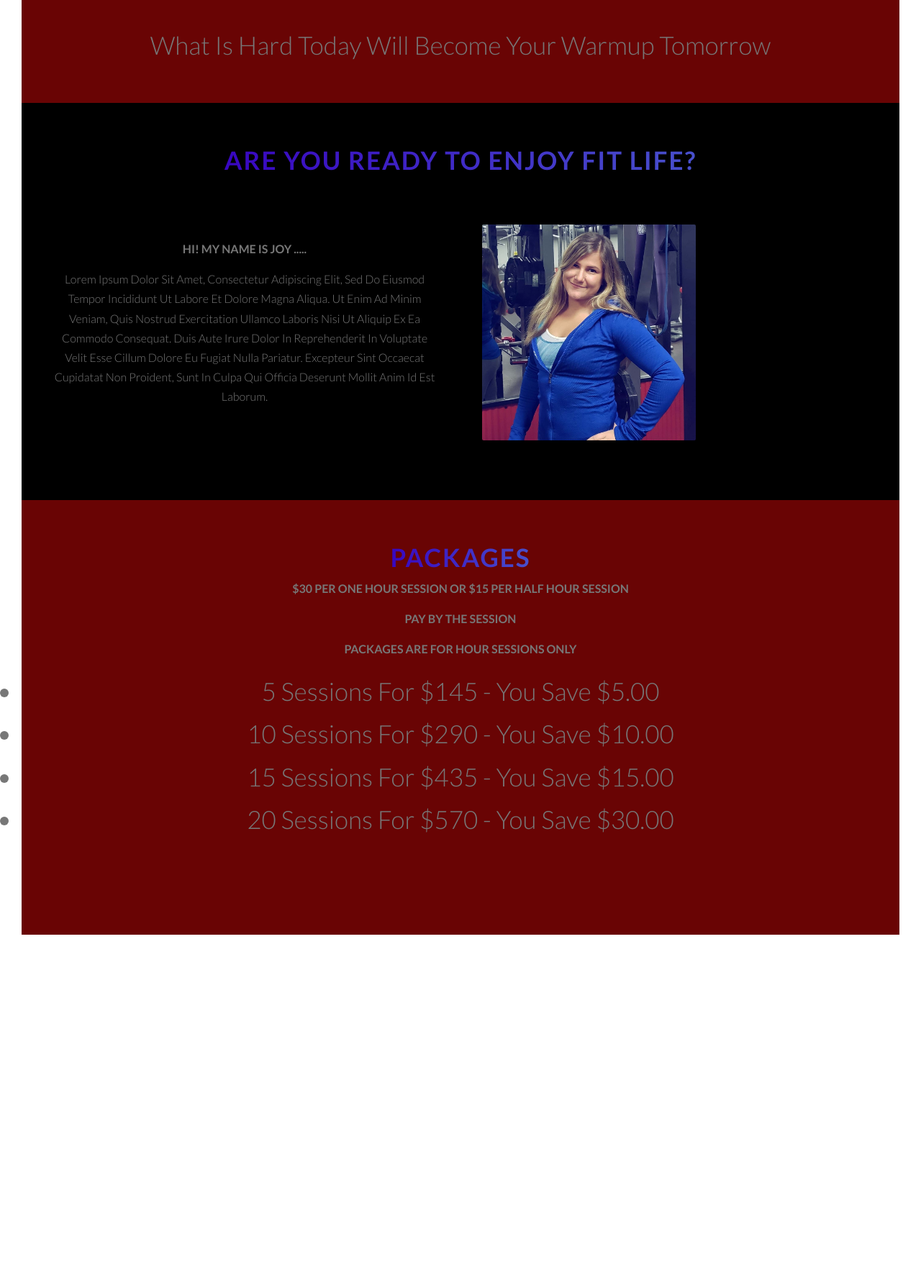
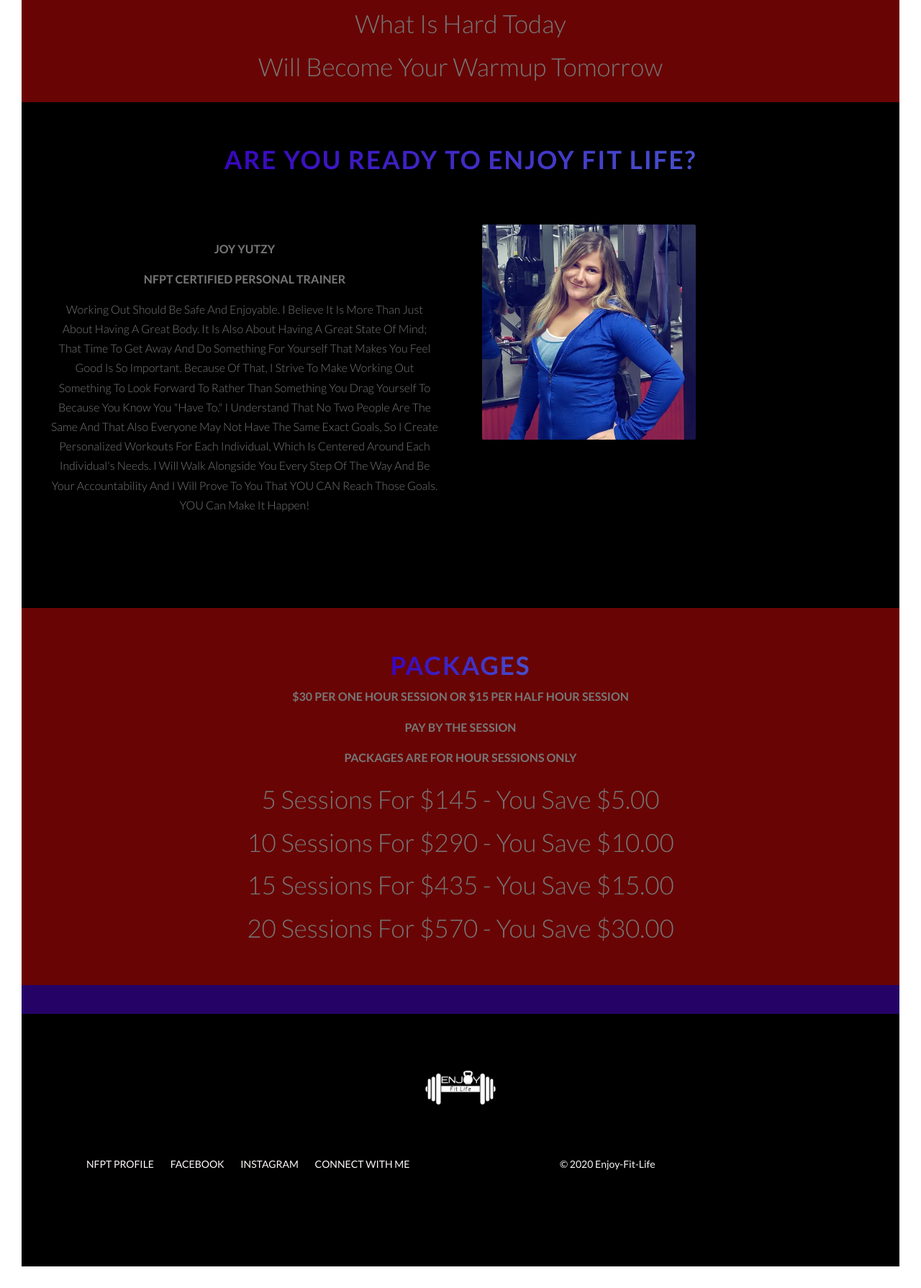
Before and after one commit to judyhouser80/enjoying_fit_life, a website: page index.html in a window 1280 px wide. Shown: the part 727-2517 px from the top of the page at 72% size. Before the commit the page ends 2056 px from the top, so only its background shows below. Drawn offline with Linux system fonts and the light colour scheme.

Commit message:
added content and footer and links

```diff
--- a/index.html
+++ b/index.html
@@ -18,7 +18,7 @@
 
     <header class="header">
         <div class="header__logo-box">
-            <img src="img/SmallLogo.png" alt="Logo" class="header__logo">
+            <img src="img/white_logo (s).png" alt="Logo" class="header__logo">
         </div>
         <div class="joy-video">
             <video class="joy-video_content" autoplay muted loop>
@@ -38,7 +38,8 @@
     </header>
 
     <div class="section-inspire">
-        <p>What is hard today will become your warmup tomorrow</p>
+        <p>What is hard today</p>
+        <p>will become your warmup tomorrow</p>
     </div>
 
     <main>
@@ -52,21 +53,24 @@
 
             <div class="row">
                 <div class="col-1-of-2">
-                    <h3 class="heading-tertiary u-margin-bottom-small">Hi! My name is Joy .....</h3>
+                    <h3 class="heading-tertiary u-margin-bottom-small">Joy Yutzy</h3>
+                    <h3 class="heading-tertiary u-margin-bottom-small">NFPT Certified Personal Trainer</h3>
                     <p class="paragraph">
-                        Lorem ipsum dolor sit amet, consectetur adipiscing elit, sed do eiusmod tempor
-                        incididunt ut labore et dolore magna aliqua. Ut enim ad minim veniam, quis nostrud
-                        exercitation ullamco laboris nisi ut aliquip ex ea commodo consequat. Duis aute irure
-                        dolor in reprehenderit in voluptate velit esse cillum dolore eu fugiat nulla pariatur.
-                        Excepteur sint occaecat cupidatat non proident, sunt in culpa qui officia deserunt
-                        mollit anim id est laborum.
+                        Working out should be safe and enjoyable.
+                        I believe it is more than just about having a great body. It is also about having a great state
+                        of mind; that time to get away and do something for yourself
+                        that makes you feel good is so important. Because of that, I strive to make working out something
+                        to look forward to rather than something you drag yourself to because you know you "have to."
+                        I understand that no two people are the same and that also everyone may not have the same exact
+                        goals, so I create personalized workouts for each individual, which is centered around each individual's
+                        needs.  I will walk alongside you every step of the way and be your accountability and I will
+                        prove to you that YOU CAN reach those goals.  YOU can make it happen!
                     </p>
 
                 </div>
 
                 <div class="col-1-of-2">
                     <div class="composition">
-
                         <img srcset="img/joy.jpg 300w, img/joy.jpg 1000w"
                             sizes="(max-width: 56.25em) 20vw, (max-width: 37.5em) 30vw, 300px" alt="Photo 2"
                             class="composition__photo composition__photo--p1" src="img/joy1.jpg">
@@ -76,7 +80,7 @@
         </section>
 
         <section class="section-pricing">
-            <div class="u-center-text u-margin-bottom-big">
+            <div class="u-center-text u-margin-bottom-small">
                 <h2 class="heading-secondary">
                     Packages
                 </h2>
@@ -84,25 +88,55 @@
                     session</h3>
                 <h3 class="heading-tertiary u-margin-bottom-small">Pay by the session</h3>
                 <h3 class="heading-tertiary u-margin-bottom-small">Packages are for hour sessions only</h3>
+            </div>
 
             <div>
-                    <ul>
+                <ul class="section-pricing__list">
                     <li> 5 sessions for $145 - you save $5.00</li>
                     <li>10 sessions for $290 - you save $10.00</li>
                     <li>15 sessions for $435 - you save $15.00</li>
                     <li>20 sessions for $570 - you save $30.00</li>
                 </ul>
             </div>
-            </div>
-            </div>
+        </section>
+
+        <section class="section-cert">
+            <!-- <div>
+                <img srcset="img/badge.png 300w, img/badge.png 1000w"
+                    sizes="(max-width: 56.25em) 20vw, (max-width: 37.5em) 30vw, 300px" alt="Photo 2"
+                    class="section-cert_photo section-cert_photo--p1" src="img/badge_tiny.png">
+            </div> -->
         </section>
     </main>
 
-    <!-- For footer -->
-<!--
-    <img srcset="img/badge.png 300w, img/badge.png 1000w"
-        sizes="(max-width: 56.25em) 20vw, (max-width: 37.5em) 30vw, 300px" alt="Photo 2"
-        class="composition__photo composition__photo--p1" src="img/badge.png"> -->
+    <footer class="footer">
+        <div class="footer_logo-box">
+            <img src="img/white_logo (med).png" alt="MVC Logo" class="footer_logo">
+        </div>
+
+        <div class="row">
+            <div class="col-1-of-2">
+                <div class="footer_navigation">
+                    <ul class="footer_list">
+                        <li class="footer_item"><a
+                                href="https://www.nfpt.com/trainers/profile?id=515300&utm_source=badge&utm_medium=badge&utm_campaign=badge/"
+                                class=" footer_link">NFPT Profile</a></li>
+                        <li class="footer_item"><a href="https://www.facebook.com/joy.faller/"
+                                class=" footer_link">Facebook</a></li>
+                        <li class="footer_item"><a href="https://www.instagram.com/enjoy._fit_life/?hl=en/"
+                                class=" footer_link">Instagram</a></li>
+                        <li class="footer_item"><a href="mailto:joyfaller23@gmail.com" class=" footer_link">Connect with me</a>
+                        </li>
+                    </ul>
+                </div>
+            </div>
+            <div class="col-1-of-2">
+                <p class="footer_copyright"> © 2020 Enjoy-Fit-Life</p>
+            </div>
+        </div>
+
+    </footer>
+
 </body>
 
 </html>
--- a/sass/layout/_footer.scss
+++ b/sass/layout/_footer.scss
@@ -1,6 +1,6 @@
 .footer {
     padding: 5rem 0;
-    background-color: $color-primary-dark;
+    background-color: $color-black;
     font-size: 1.4rem;
 
     @include respond(tab-port) {
@@ -9,22 +9,22 @@
 
     &_logo-box {
         text-align: center;
-        margin-bottom: 8rem;
+        margin-bottom: 4rem;
 
         @include respond(tab-port) {
-            margin-bottom: 4rem;
+            margin-bottom: 2rem;
         }
     }
 
     &_logo {
-        width: 15rem;
+        width: 10rem;
         height: auto;
     }
 
     &_navigation {
         // border-top: 1px solid $color-grey-light-1;
         // padding-top: 2rem;
-        padding-left: 15rem;
+        padding-left: 5rem;
         display: inline-block;
 
         @include respond(tab-port) {
@@ -42,7 +42,7 @@
         display: inline-block;
 
         &:not(:last-child) {
-            margin-right: 1.5rem;
+            margin-right: 2rem;
         }
     }
 
@@ -50,8 +50,8 @@
 
         &:link,
         &:visited {
-            color: $color-grey-light-1;
-            background-color: $color-primary-dark;
+            color: $color-snow;
+            background-color: $color-black;
             text-decoration: none;
             text-transform: uppercase;
             display: inline-block;
@@ -60,8 +60,8 @@
 
         &:hover,
         &:active {
-            color: $color-primary;
-            box-shadow: 0 1rem 2rem rgba($color-black, .4);
+            color: $color-snow;
+            box-shadow: 0 1rem 2rem rgba($color-red, .8);
             transform: rotate(5deg) scale(1.3);
         }
     }
--- a/sass/layout/_header.scss
+++ b/sass/layout/_header.scss
@@ -1,8 +1,8 @@
 .header {
     height: 85vh;
     background-image: linear-gradient(to right bottom,
-            rgba($color-black, 0.8),
-            rgba($color-primary-light, 0.8)),
+            rgba($color-black, 0.6),
+            rgba($color-primary, 0.6)),
         url(../img/workout.mp4);
     background-size: cover;
     background-position: bottom;
--- a/sass/pages/_home.scss
+++ b/sass/pages/_home.scss
@@ -1,6 +1,6 @@
 .section-inspire {
     background-color: $color-red;
-    padding: 5rem 0;
+    padding: 2rem 0;
     font-size: 3.5rem;
     text-transform: capitalize;
     font-weight: 300;
@@ -8,7 +8,7 @@
     // margin-top: -20vh;
 
     @include respond(tab-port) {
-        padding: 2rem 0;
+        padding: 1rem 0;
     }
 }
 
@@ -38,38 +38,57 @@
     @include respond(tab-port) {
         padding: 2rem 0;
     }
+
+    &__list {
+        list-style: none;
+    }
 }
 
-// .section-features {
-//     padding: 20rem 0;
-//     background-image: linear-gradient(to right bottom,
-//             rgba($color-primary-light, 0.8),
-//             rgba($color-primary-dark, 0.8)),
-//         url(../img/church_o.jpg);
-//     background-size: cover;
-//     transform: skewY(-7deg);
-//     margin-top: -11.5rem;
+.section-cert {
+    background-color: $color-primary;
+    padding: 2rem 0;
+    font-size: 3.5rem;
+    text-transform: capitalize;
+    font-weight: 300;
+    text-align: center;
+    // margin-top: -20vh;
 
+    @include respond(tab-port) {
+        padding: 1rem 0;
+    }
 
-//     &>* {
-//         transform: skewY(7deg);
+    &_img {
+        font-size: 3.5rem;
+        text-align: center;
+    }
 
-//     }
+    &_photo {
+        width: 55%;
+        box-shadow: 0 1.5rem 4rem rgba($color-black, .4);
+        border-radius: 2px;
+        position: absolute;
+        z-index: 10;
+        transition: all .2s;
+        outline-offset: 2rem;
 
-//     @include respond(tab-port) {
-//         padding: 10rem 0;
-//     }
-// }
+        @include respond(tab-port) {
+            float: left;
+            position: relative;
+            width: 33.33333%;
+            box-shadow: 0 1.5rem 3rem rgba($color-black, .2);
+        }
 
-// .section-good {
-//     background-color: $color-purple-light;
-//     padding: 25rem 0 15rem 0;
-//     margin-top: -11rem;
+        &--p1 {
+            left: 0;
+            top: -2rem;
 
-//     @include respond(tab-port) {
-//         padding: 20rem 0 10rem 0;
-//     }
-// }
+            @include respond(tab-port) {
+                top: 0;
+                transform: scale(1.2);
+            }
+        }
+    }
+}
 
 .section-events {
     position: relative;
@@ -79,88 +98,3 @@
         padding: 5rem 0;
     }
 }
-// .event {
-//     width: 75%;
-//     margin: 0 auto;
-//     box-shadow: 0 3rem 6rem rgba($color-black, .1);
-//     background-color: rgba($color-white, .7);
-//     border-radius: 3px;
-//     padding: 6rem;
-//     padding-left: 9rem;
-//     font-size: $default-font-size;
-//     transform: skewX(-12deg);
-
-//     @include respond(tab-port) {
-//         width: 100%;
-//         padding: 4rem;
-//         padding-left: 7rem;
-//     }
-
-//     @include respond(phone) {
-//         transform: skewX(0);
-//     }
-
-//     &_shape {
-//         width: 15rem;
-//         height: 15rem;
-//         background-color: purple;
-//         float: left;
-//         -webkit-shape-outside: circle(50% at 50% 50%);
-//         shape-outside: circle(50% at 50% 50%);
-//         -webkit-clip-path: circle(50% at 50% 50%);
-//         clip-path: circle(50% at 50% 50%);
-//         transform: translateX(-3rem) skewX(12deg);
-//         position: relative;
-//         overflow: hidden;
-
-//         @supports (clip-path: polygon(0 0)) or (-webkit-clip-path: polygon(0 0)) {
-//             -webkit-clip-path: circle(50% at 50% 50%);
-//             clip-path: circle(50% at 50% 50%);
-//             -webkit-shape-outside: circle(50% at 50% 50%);
-//             shape-outside: circle(50% at 50% 50%);
-//             border-radius: none;
-//         }
-
-//         @include respond(phone) {
-//             transform: translateX(-3rem) skewX(0);
-//         }
-//     }
-
-//     &_img {
-//         height: 100%;
-//         transform: translateX(-4rem) scale(1.4);
-//         transition: all .5s;
-//     }
-
-//     &_text {
-//         transform: skewX(12deg);
-
-//         @include respond(phone) {
-//             transform: skewX(0);
-//         }
-//     }
-
-//     &_caption {
-//         position: absolute;
-//         top: 50%;
-//         left: 50%;
-//         transform: translate(-50%, 20%);
-//         color: $color-white;
-//         text-transform: uppercase;
-//         font-size: 1.7rem;
-//         text-align: center;
-//         opacity: 0;
-//         transition: all .5s;
-//         backface-visibility: hidden;
-//     }
-
-//     &:hover &_caption {
-//         opacity: 1;
-//         transform: translate(-50%, -50%);
-//     }
-
-//     &:hover &_img {
-//         transform: translateX(-4rem) scale(1);
-//         filter: blur(3px) brightness(80%);
-//     }
-// }
```
Also changed, not shown: css/style.css, img/NFPT_Certified_badge_150x150.png (added), img/badge_small.png (added), img/badge_tiny.png (added), img/white_logo (1).png (added), img/white_logo (med).png (added), img/white_logo (s).png (added). Lines whose indentation alone changed are shown as unchanged.
